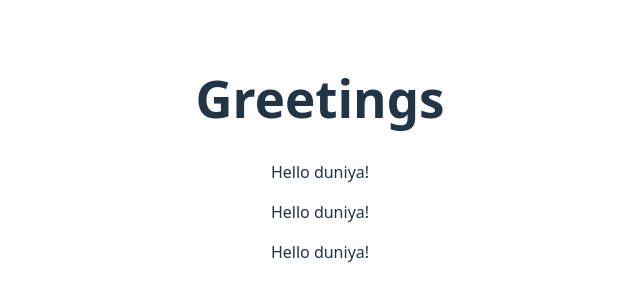
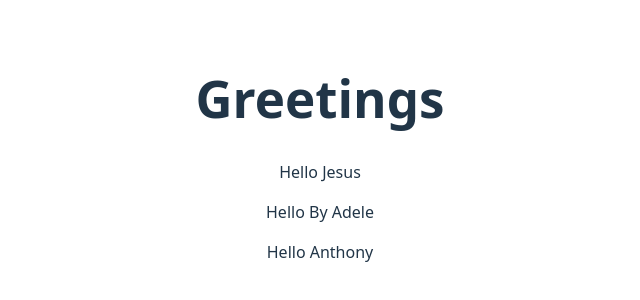
Before and after one commit to Ad0t/fullstackopen-solutions, a React (Vite) app in the folder part1/: page / in a window 1280 px wide. Shown: the part 242-542 px from the top of the page, without its empty margins (320-960 px from the left). Built offline with nearby package versions, Linux system fonts and the light colour scheme.

Commit message:
practice-a.5

```diff
--- a/part1/src/App.jsx
+++ b/part1/src/App.jsx
@@ -2,10 +2,10 @@
 import { createElement } from 'react'
 
 // Practice 4
-const Hello = () => {
+const Hello = (props) => {
   return (
     <div>
-      <p>Hello duniya!</p>
+      <p>Hello {props.name}</p>
     </div>
   )
 }
@@ -14,9 +14,9 @@
   return (
     <div>
       <h1>Greetings</h1>
-      <Hello />
-      <Hello />
-      <Hello />
+      <Hello name='Jesus'/>
+      <Hello name='By Adele'/>
+      <Hello name='Anthony'/>
     </div>
   )
 }
```
